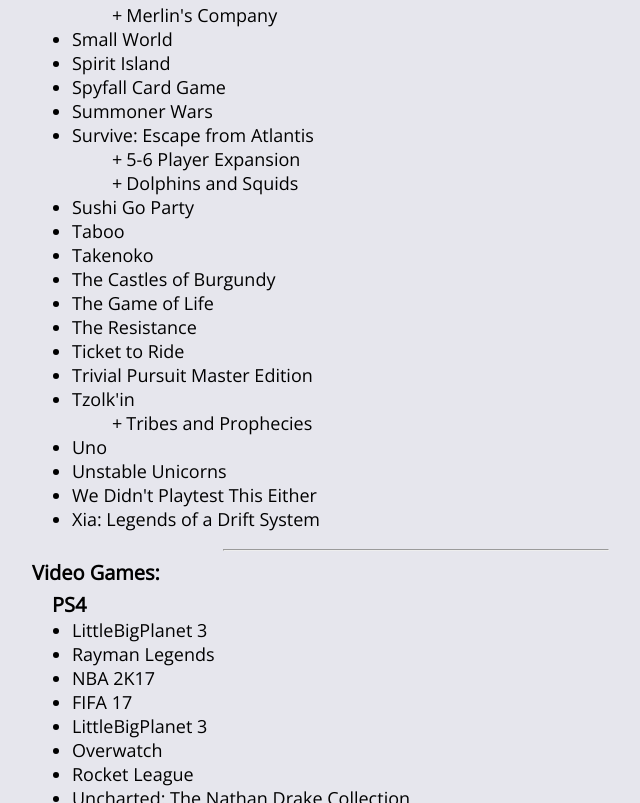
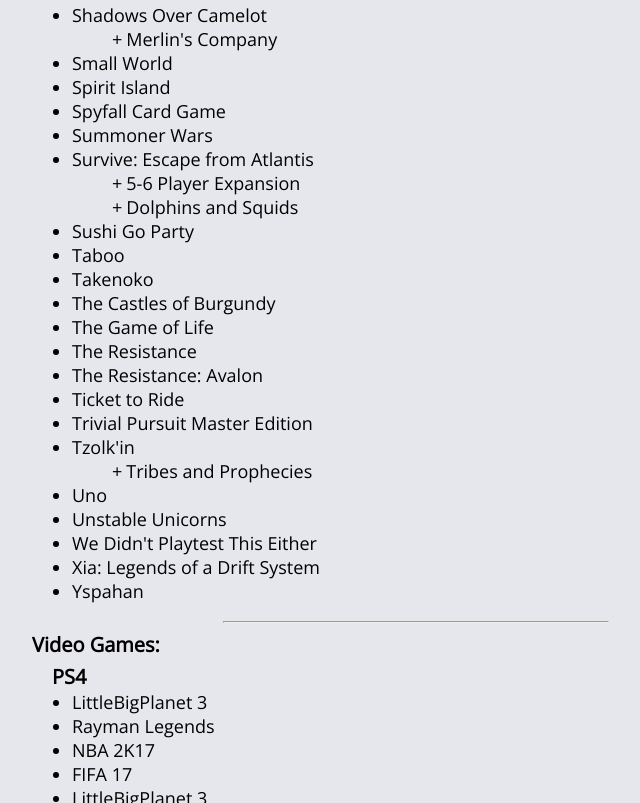
Before and after one commit to MFarejowicz/next-gamers, a website: page games.html in a window 1280 px wide. Shown: the part 3244-4047 px from the top of the page, without its empty margins (224-864 px from the left). Drawn offline with nearby package versions, Linux system fonts and the light colour scheme; some packages are replaced by stand-ins of ours; a script that the page names is missing.

Commit message:
add 3 games

```diff
--- a/games.html
+++ b/games.html
@@ -96,6 +96,7 @@
                 <li>Storm of Souls</li>
                 <li>Ascension X: War of Shadows</li>
               </ul>
+            <li>Aeon's End</li>
             <li>Apex Theropod Deck-Building Game</li>
             <li>Bang!</li>
             <li>Battleship</li>
@@ -187,6 +188,7 @@
             <li>The Castles of Burgundy</li>
             <li>The Game of Life</li>
             <li>The Resistance</li>
+            <li>The Resistance: Avalon</li>
             <li>Ticket to Ride</li>
             <li>Trivial Pursuit Master Edition</li>
             <li>Tzolk'in</li>
@@ -197,6 +199,7 @@
             <li>Unstable Unicorns</li>
             <li>We Didn't Playtest This Either</li>
             <li>Xia: Legends of a Drift System</li>
+            <li>Yspahan</li>
           </ul>
           <hr class="divide"/>
           <p class="contentBold">Video Games:</h3>
```
